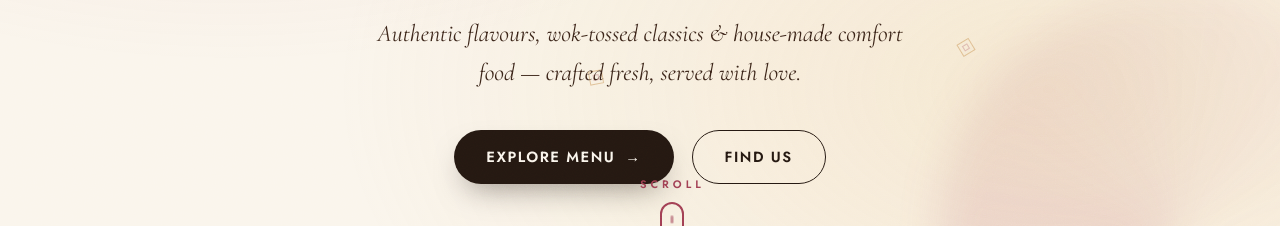
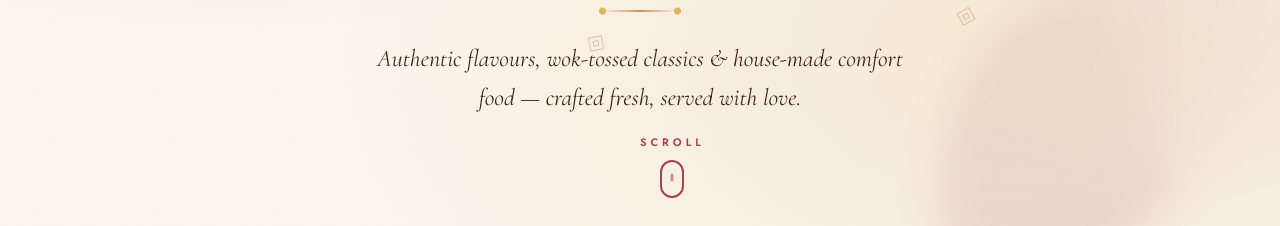
Before and after one commit to Sanchit-Singh-codes/sugar-cube-menu-redesign, a plain HTML site: page index.html in a window 1280 px wide. Shown: the part 568-794 px from the top of the page. Drawn offline with nearby package versions, Linux system fonts and the light colour scheme; a web font is replaced by a local one.

Commit message:
Remove Explore Menu and Find Us hero buttons

```diff
--- a/index.html
+++ b/index.html
@@ -650,10 +650,7 @@ button, a, .card{ -webkit-tap-highlight-color: transparent; }
   <div class="subtitle">Restaurant &amp; Bakehouse</div>
   <div class="divider"></div>
   <p class="tagline">Authentic flavours, wok-tossed classics &amp; house-made comfort food — crafted fresh, served with love.</p>
-  <div class="hero-ctas">
-    <a href="#menu" class="btn btn-fill">Explore Menu <span class="arrow">→</span></a>
-    <a href="#visit" class="btn btn-outline">Find Us</a>
-  </div>
+
   <div class="scroll-indicator" onclick="document.getElementById('menu').scrollIntoView()">
     <span>Scroll</span>
     <div class="mouse"></div>
```
